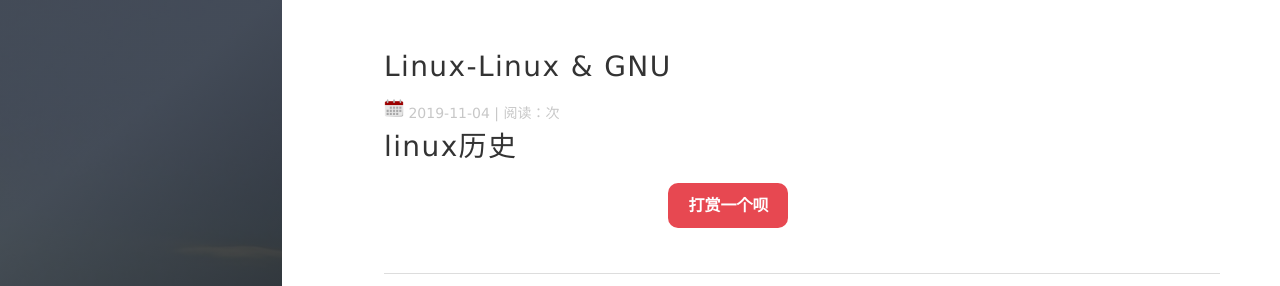
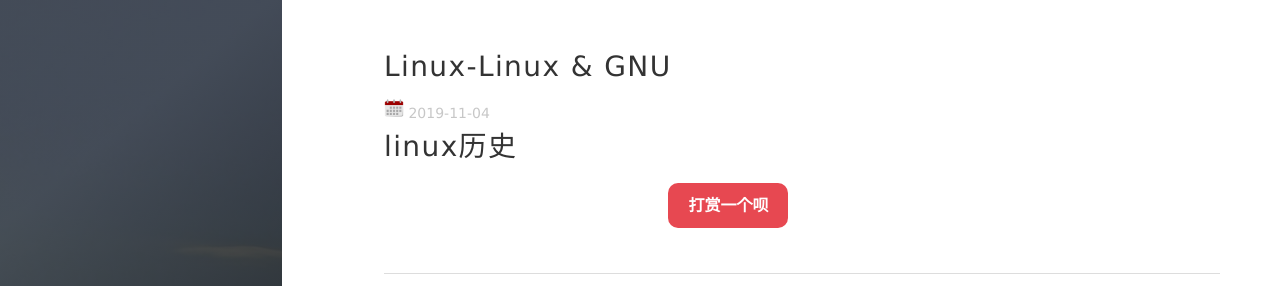
Before and after one commit to jian9ta1ba0/jtbadbb.github.io, a Jekyll site: the page built from _posts/2019-11-4-Linux-Linux & GNU.md, in a window 1280 px wide. Shown: the top 286 px of the page. Built offline with Jekyll 4.4.1, drawn with Linux system fonts in a browser that asks for light colours; nearby versions of some CDN libraries; comment, search, counter and statistics services are not loaded.

Commit message:
Update post.html

```diff
--- a/_layouts/post.html
+++ b/_layouts/post.html
@@ -8,8 +8,6 @@ layout: default
     <div class="post-meta">
       <img src="/images/calendar.png" width="20px"/>
       <time datetime="{{page.date | date: date_to_xmlschema}}" itemprop="datePublished" class="post-meta__date date">{{page.date | date: "%F"}}</time>
-
-      <span id="busuanzi_container_page_pv"> | 阅读：<span id="busuanzi_value_page_pv"></span>次</span>
     </p>
     </div>
   </header>
```
